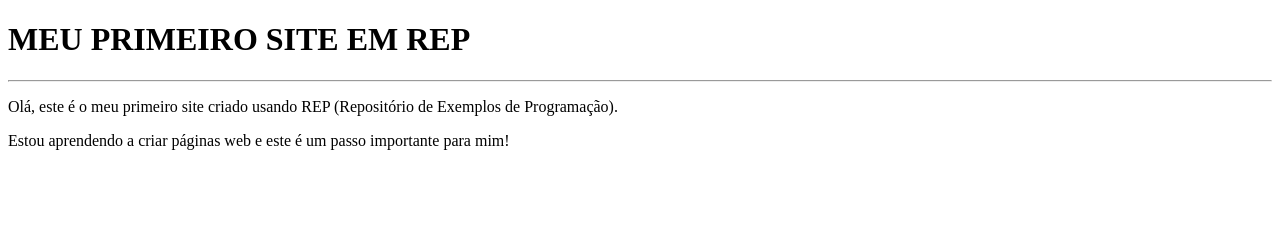
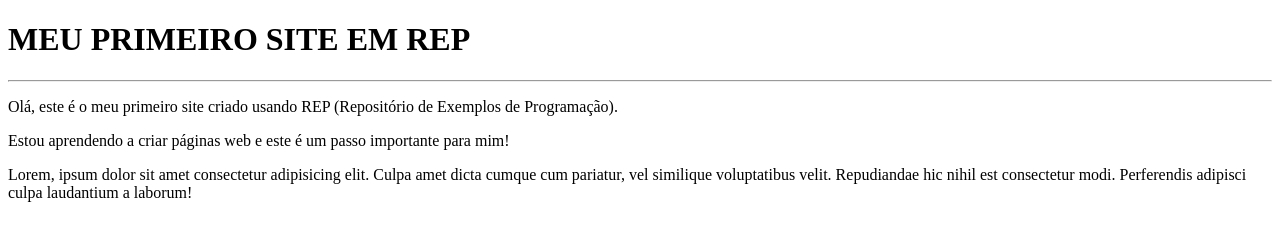
Before and after one commit to tacianeoliveira/Ola-Mundo2, a plain HTML site: page site-exemplo2/index.html in a window 1280 px wide. Drawn offline with Linux system fonts and the light colour scheme.

Commit message:
add mais um paragrafo

```diff
--- a/site-exemplo2/index.html
+++ b/site-exemplo2/index.html
@@ -12,5 +12,6 @@
     <p>Estou aprendendo a criar páginas web e este é um passo importante para mim!
 
     </p>
+    <p>Lorem, ipsum dolor sit amet consectetur adipisicing elit. Culpa amet dicta cumque cum pariatur, vel similique voluptatibus velit. Repudiandae hic nihil est consectetur modi. Perferendis adipisci culpa laudantium a laborum!</p>
 </body>
 </html>
```
